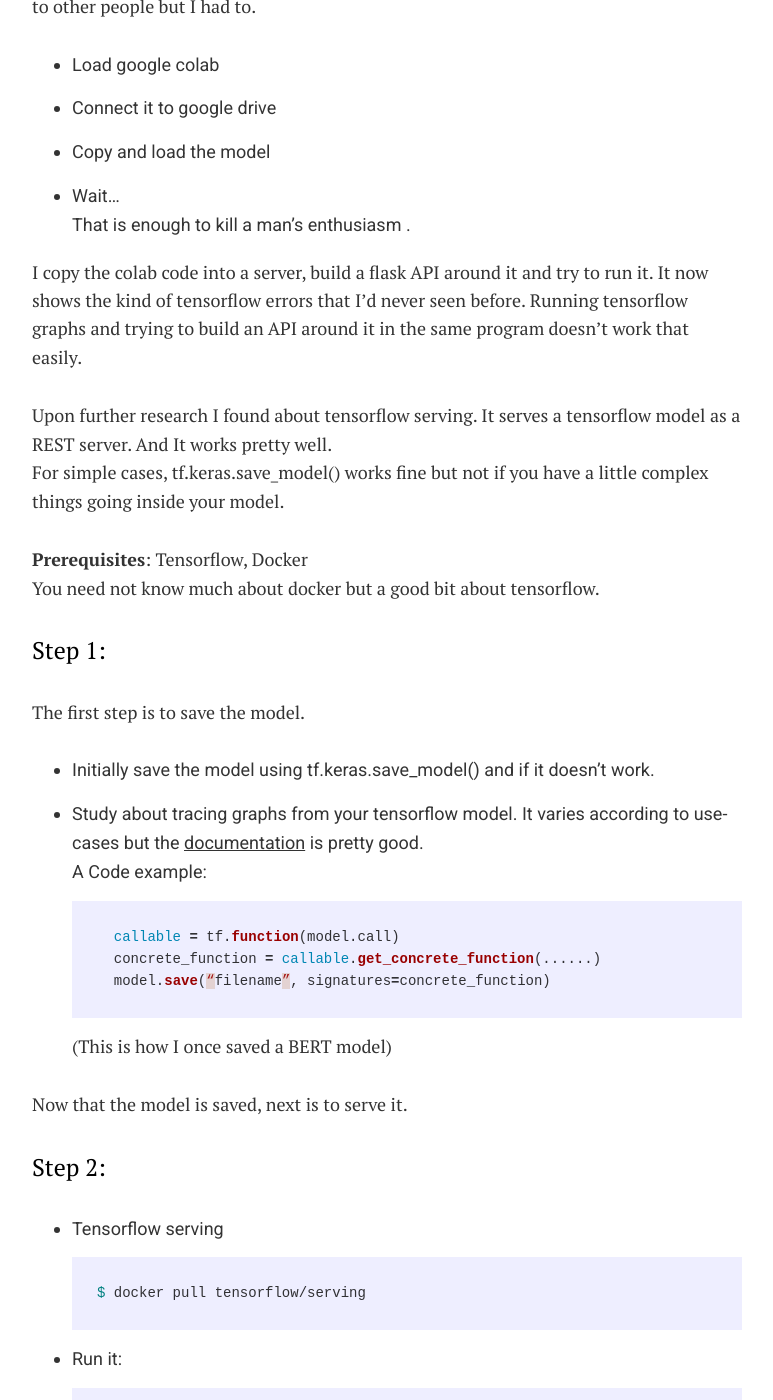
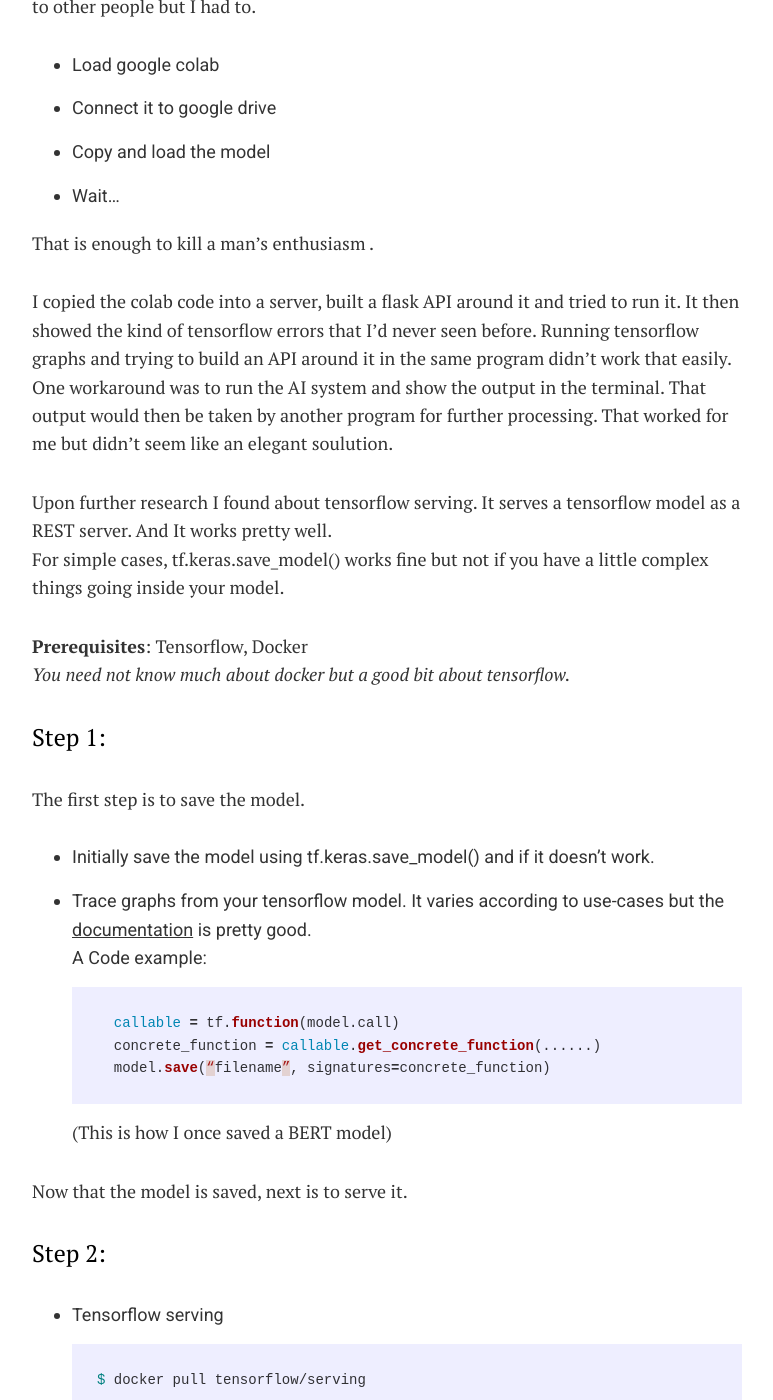
Before and after one commit to chinge55/chinge55.github.io, a Jekyll site: the page built from _posts/2021-08-03-airest.markdown, in a window 1280 px wide and 1400 px high, scrolled down 1020 px. Shown: the whole window, without its empty margins (253-1026 px from the left). Built offline with Jekyll 4.4.1, drawn with Linux system fonts in a browser that asks for light colours; comment, search, counter and statistics services are not loaded; some of the changed text lies outside the part shown.

Commit message:
Small things fixed

````diff
--- a/_posts/2021-08-03-airest.markdown
+++ b/_posts/2021-08-03-airest.markdown
@@ -13,22 +13,24 @@ I built a great AI model, finetuning it for weeks. I tried to show it to other p
 - Load google colab
 - Connect it to google drive
 - Copy and load the model
-- Wait…<br>
+- Wait…
+
 That is enough to kill a man’s enthusiasm .
 
-I copy the colab code into a server, build a flask API around it and try to run it. It now shows the kind of tensorflow errors that I’d never seen before. Running tensorflow graphs and trying to build an API around it in the same program doesn’t work that easily.
+I copied the colab code into a server, built a flask API around it and tried to run it. It then showed the kind of tensorflow errors that I’d never seen before. Running tensorflow graphs and trying to build an API around it in the same program didn't work that easily.
+One workaround was to run the AI system and show the output in the terminal. That output would then be taken by another program for further processing. That worked for me but didn't seem like an elegant soulution.
 
 Upon further research I found about tensorflow serving.  It serves a tensorflow model as a REST server.
 And It works pretty well.<br>
 For simple cases, tf.keras.save_model() works fine but not if you have a little complex things going inside your model.
 
 **Prerequisites**: Tensorflow, Docker<br>
-You need not know much about docker but a good bit about tensorflow.
+*You need not know much about docker but a good bit about tensorflow.*
 
 ### Step 1:
 The first step is to save the model.
 - Initially save the model using tf.keras.save_model() and if it doesn’t work.
-- Study about tracing graphs from your tensorflow model. It varies according to use-cases but the <a href = "https://www.tensorflow.org/guide/function">documentation</a> is pretty good.<br>
+- Trace graphs from your tensorflow model. It varies according to use-cases but the <a href = "https://www.tensorflow.org/guide/function">documentation</a> is pretty good.<br>
 A Code example:
 ```python
 	callable = tf.function(model.call)
````
Also changed, not shown: other parts of _posts/2021-08-03-airest.markdown (+1 -1 lines).
